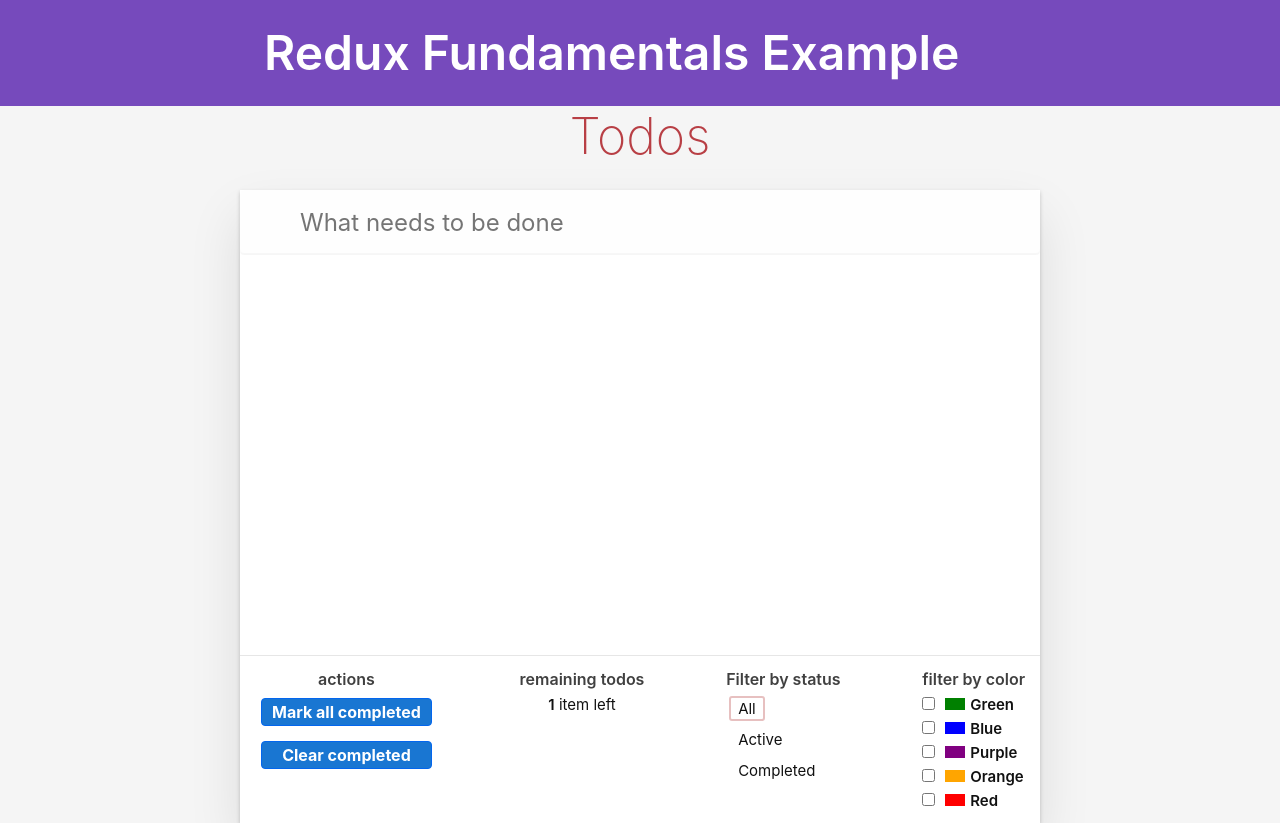
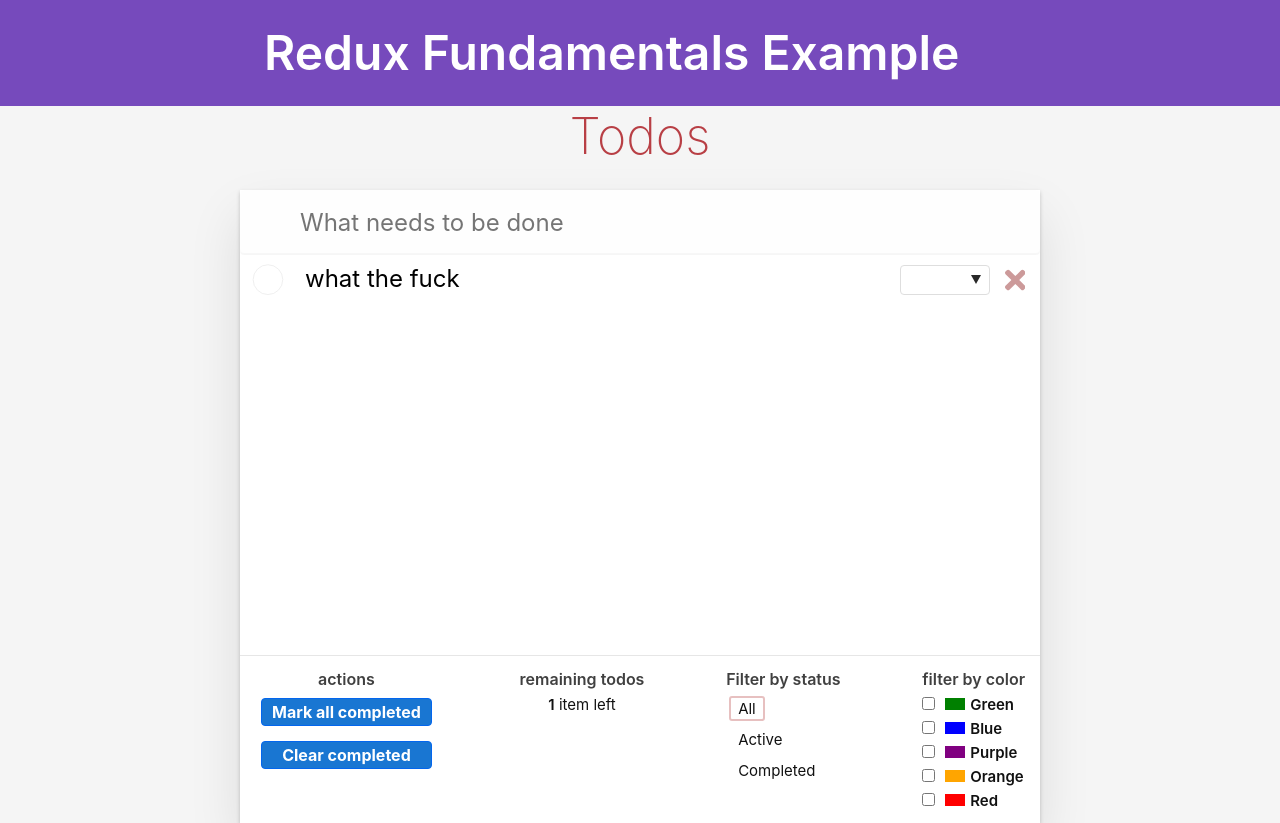
Before and after one commit to yportfolio/redux-foundermentals, a React (Create React App) app: page / in a window 1280 px wide. Built offline with nearby package versions, Linux system fonts and the light colour scheme; what miragejs would draw is missing.

Commit message:
basic selector, dispatch and store usage

```diff
--- a/src/features/header/Header.jsx
+++ b/src/features/header/Header.jsx
@@ -1,8 +1,19 @@
 import React, { useState } from 'react'
+import { useDispatch } from 'react-redux'
 
 const Header = () => {
+  const dispatch = useDispatch()
+
   const [text, setText] = useState('')
   const handleChange = (e) => setText(e.target.value)
+  const handleKeyDown = (e) => {
+    const trimmedText = e.target.value.trim()
+    // If the user pressed the Enter key:
+    if (e.key === 'Enter' && trimmedText) {
+      dispatch({ type: 'todos/todoAdded', payload: trimmedText })
+      setText('')
+    }
+  }
 
   return (
     <header className="header">
@@ -12,6 +23,7 @@ const Header = () => {
         placeholder="What needs to be done"
         value={text}
         onChange={handleChange}
+        onKeyDown={handleKeyDown}
       />
     </header>
   )
--- a/src/features/todos/TodoItem.jsx
+++ b/src/features/todos/TodoItem.jsx
@@ -30,16 +30,15 @@ const TodoItem = ({ todo, onColorChange, onCompletedChange, onDelete }) => {
           />
           <div className="todo-text">{text}</div>
         </div>
-        <div className="segment button">
+        <div className="segment buttons">
           <select
-            name=""
-            id=""
             className="colorPicker"
             value={color}
             style={{ color }}
             onChange={handleColorChanged}
           >
-            <option value="">{colorOptions}</option>
+            <option value=""></option>
+            {colorOptions}
           </select>
           <button className="destroy" onClick={onDelete}>
             <TimesSolid />
--- a/src/features/todos/TodoList.jsx
+++ b/src/features/todos/TodoList.jsx
@@ -1,8 +1,13 @@
 import React from 'react'
+import { useSelector } from 'react-redux'
 import TodoItem from './TodoItem'
 
+const selectTodos = (state) => state.todos
+
 const TodoList = () => {
-  const todos = []
+  const todos = useSelector(selectTodos)
+
+  // since `todos` is an array, we can loop over it
   const renderedTodoList = todos.map((todo) => (
     <TodoItem key={todo.id} todo={todo} />
   ))
--- a/src/features/todos/todoSlice.jsx
+++ b/src/features/todos/todoSlice.jsx
@@ -1,4 +1,4 @@
-const initialState = []
+const initialState = [{ id: 0, text: 'what the fuck', complete: false }]
 
 function nextTodoId(todos) {
   const maxId = todos.reduce((maxId, todo) => Math.max(todo.id, maxId), -1)
--- a/src/index.js
+++ b/src/index.js
@@ -4,10 +4,13 @@ import './index.css'
 import App from './App'
 import './api/server'
 import store from './store'
+import { Provider } from 'react-redux'
 
 ReactDOM.render(
   <React.StrictMode>
-    <App />
+    <Provider store={store}>
+      <App />
+    </Provider>
   </React.StrictMode>,
   document.getElementById('root')
 )
```
